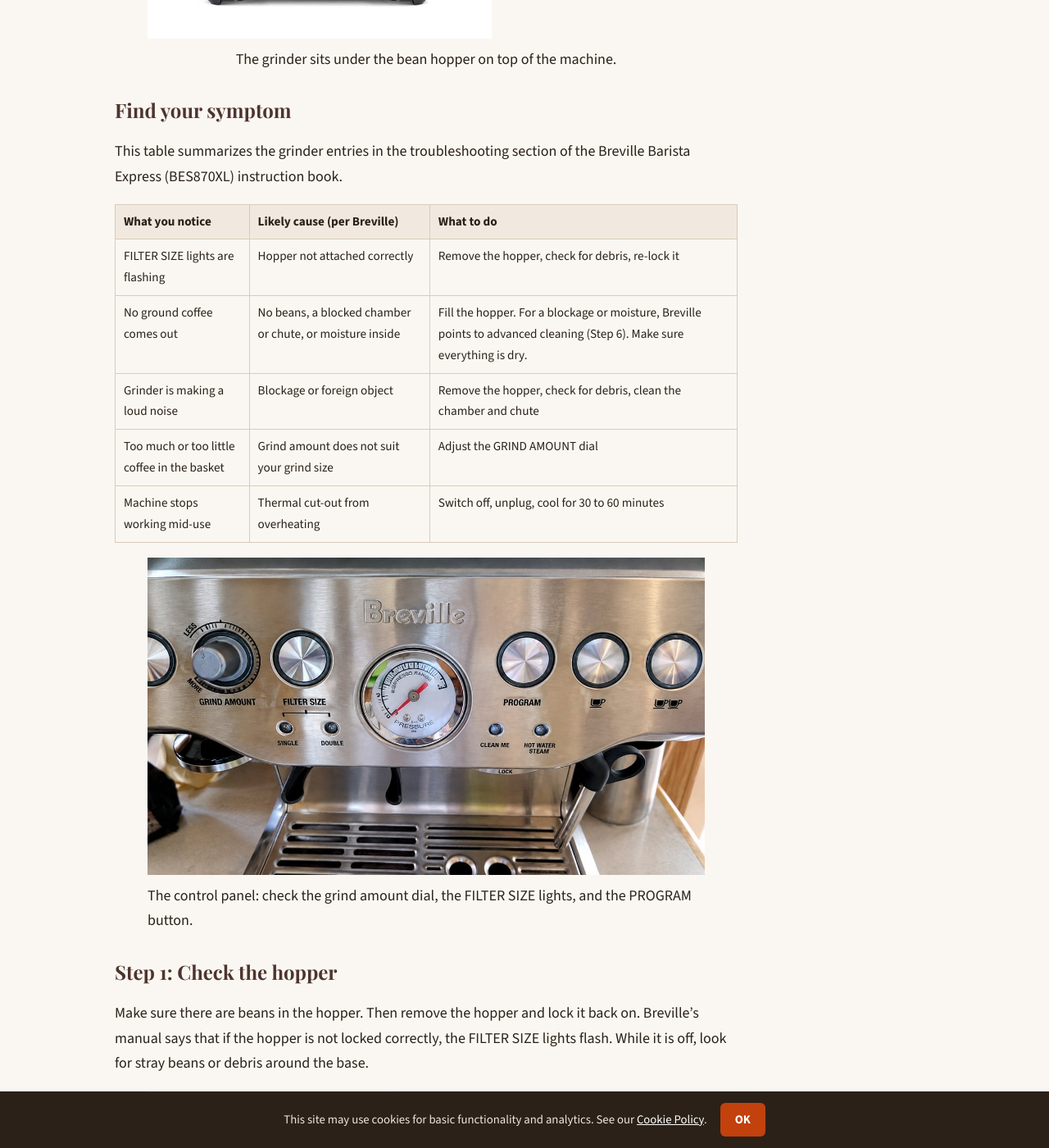
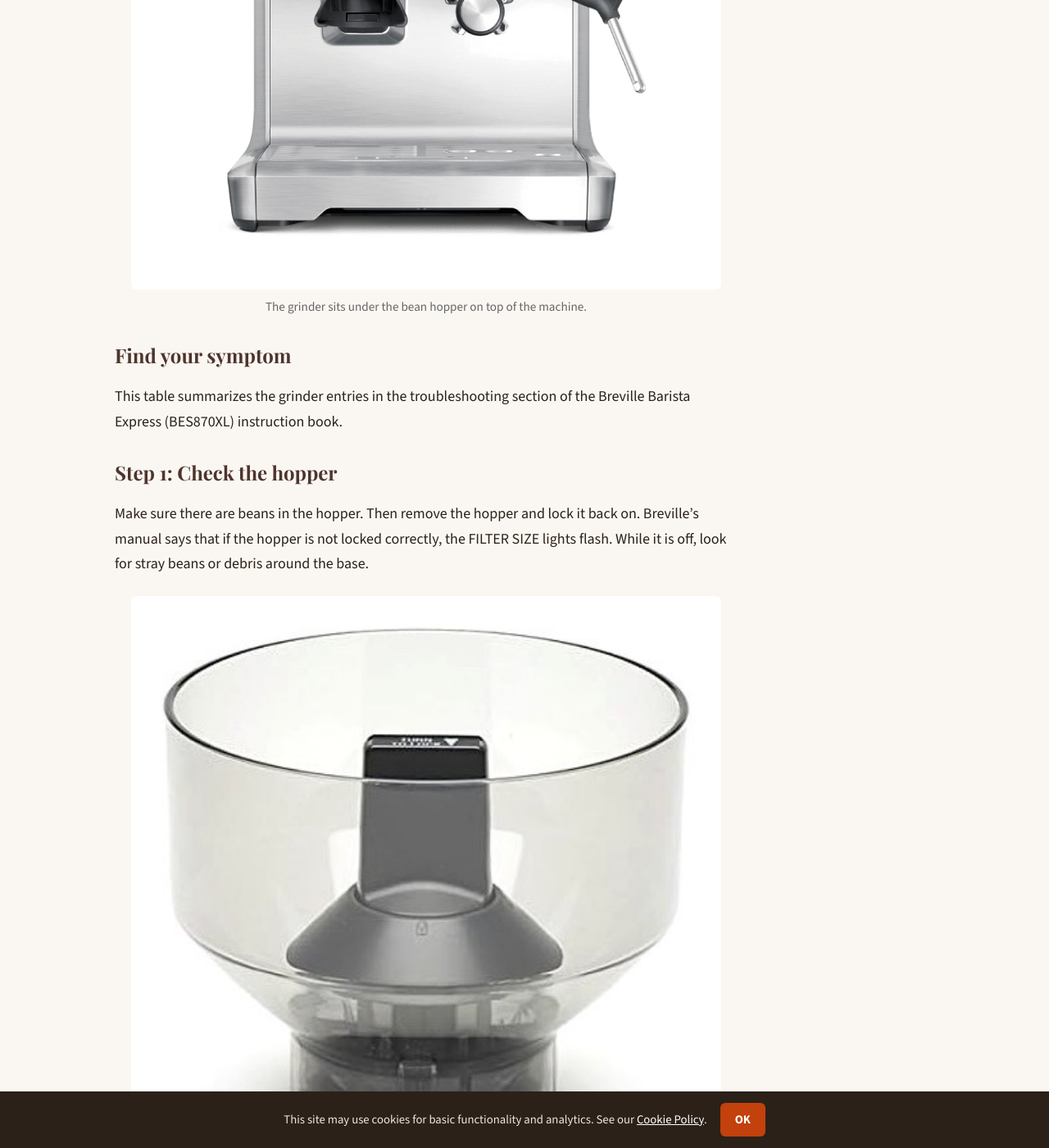
Before and after one commit to CremaCozy-glitch/cremacozy, a Jekyll site: the page built from _posts/2026-09-30-barista-express-grinder-not-working.md, in a window 1280 px wide and 1400 px high, scrolled down 1777 px. Shown: the whole window at 82% size. Built offline with Jekyll 4.4.1, drawn with Linux system fonts in a browser that asks for light colours; some of the changed text lies outside the part shown.

Commit message:
Update 2026-09-30-barista-express-grinder-not-working.md

```diff
--- a/_posts/2026-09-30-barista-express-grinder-not-working.md
+++ b/_posts/2026-09-30-barista-express-grinder-not-working.md
@@ -40,9 +40,9 @@
 - Never run the grinder without the hopper lid in position, and keep fingers and hair away from the hopper.
 
 {% assign img = site.static_files | where: "path", "/photo-machine.jpg" %}{% if img.size > 0 %}
-<figure class="photo">
-  <img src="{{ '/photo-machine.jpg' | relative_url }}" alt="Breville Barista Express espresso machine with the bean hopper on top" loading="lazy" style="max-width:420px;margin-left:auto;margin-right:auto">
-  <figcaption style="text-align:center">The grinder sits under the bean hopper on top of the machine.</figcaption>
+<figure class="article-image">
+  <img src="{{ '/photo-machine.jpg' | relative_url }}" alt="Breville Barista Express espresso machine with the bean hopper on top" loading="lazy">
+  <figcaption>The grinder sits under the bean hopper on top of the machine.</figcaption>
 </figure>
 {% endif %}
 
@@ -50,40 +50,21 @@
 
 This table summarizes the grinder entries in the troubleshooting section of the Breville Barista Express (BES870XL) instruction book.
 
-<div class="table-wrap" markdown="1">
-
-| What you notice | Likely cause (per Breville) | What to do |
-|---|---|---|
-| FILTER SIZE lights are flashing | Hopper not attached correctly | Remove the hopper, check for debris, re-lock it |
-| No ground coffee comes out | No beans, a blocked chamber or chute, or moisture inside | Fill the hopper. For a blockage or moisture, Breville points to advanced cleaning (Step 6). Make sure everything is dry. |
-| Grinder is making a loud noise | Blockage or foreign object | Remove the hopper, check for debris, clean the chamber and chute |
-| Too much or too little coffee in the basket | Grind amount does not suit your grind size | Adjust the GRIND AMOUNT dial |
-| Machine stops working mid-use | Thermal cut-out from overheating | Switch off, unplug, cool for 30 to 60 minutes |
-
-</div>
-
-{% assign img = site.static_files | where: "path", "/photo-panel.jpg" %}{% if img.size > 0 %}
-<figure class="photo">
-  <img src="{{ '/photo-panel.jpg' | relative_url }}" alt="Barista Express control panel showing the GRIND AMOUNT dial, FILTER SIZE lights, and PROGRAM button" loading="lazy">
-  <figcaption>The control panel: check the grind amount dial, the FILTER SIZE lights, and the PROGRAM button.</figcaption>
-</figure>
-{% endif %}
-
 ## Step 1: Check the hopper
 
 Make sure there are beans in the hopper. Then remove the hopper and lock it back on. Breville's manual says that if the hopper is not locked correctly, the FILTER SIZE lights flash. While it is off, look for stray beans or debris around the base.
 
 {% assign img = site.static_files | where: "path", "/photo-hopper.jpg" %}{% if img.size > 0 %}
-<figure class="photo">
-  <img src="{{ '/photo-hopper.jpg' | relative_url }}" alt="Bean hopper removed from the machine" loading="lazy" style="max-width:300px;margin-left:auto;margin-right:auto">
-  <figcaption style="text-align:center">The bean hopper. Take it off, check the area around the base, then lock it back on.</figcaption>
+<figure class="article-image">
+  <img src="{{ '/photo-hopper.jpg' | relative_url }}" alt="Bean hopper removed from the machine" loading="lazy">
+  <figcaption>The bean hopper. Take it off, check the area around the base, then lock it back on.</figcaption>
 </figure>
 {% endif %}
 
-{% assign img = site.static_files | where: "path", "/photo-grind-dial.jpg" %}{% if img.size > 0 %}
-<figure class="photo">
-  <img src="{{ '/photo-grind-dial.jpg' | relative_url }}" alt="Close-up of the GRIND SIZE selector" loading="lazy" style="max-width:300px;margin-left:auto;margin-right:auto">
-  <figcaption style="text-align:center">The GRIND SIZE selector.</figcaption>
+{% assign img = site.static_files | where: "path", "/photo-grind-dial.png" %}{% if img.size > 0 %}
+<figure class="article-image">
+  <img src="{{ '/photo-grind-dial.png' | relative_url }}" alt="Close-up of the GRIND SIZE selector" loading="lazy">
+  <figcaption>The GRIND SIZE selector.</figcaption>
 </figure>
 {% endif %}
 
@@ -102,7 +83,7 @@
 If shot volumes also seem off, the manual suggests resetting to the default settings first by holding the PROGRAM button until the machine beeps three times.
 
 {% assign img = site.static_files | where: "path", "/diagram-grind-settings.svg" %}{% if img.size > 0 %}
-<figure class="photo">
+<figure class="article-image">
   <img src="{{ '/diagram-grind-settings.svg' | relative_url }}" alt="Illustration showing where to start with GRIND SIZE and GRIND AMOUNT settings" loading="lazy">
   <figcaption>Illustration: where to start with GRIND SIZE and GRIND AMOUNT.</figcaption>
 </figure>
@@ -120,9 +101,9 @@
 Follow the illustrated "Cleaning the Conical Burr Grinder" page in <a class="ext" href="https://assets.breville.com/BES870/BES870_USCM_IB_O21.pdf" target="_blank" rel="noopener">Breville's official BES870XL instruction book</a> for the exact orientation. For a wider look at keeping the machine clean, see our [Cleaning & Descaling]({{ '/cleaning-descaling/' | relative_url }}) guides.
 
 {% assign img = site.static_files | where: "path", "/photo-burrs.jpg" %}{% if img.size > 0 %}
-<figure class="photo">
-  <img src="{{ '/photo-burrs.jpg' | relative_url }}" alt="Looking down into the grinder chamber with the burr assembly exposed; ALIGN and LOCK markings visible" loading="lazy" style="max-width:460px;margin-left:auto;margin-right:auto">
-  <figcaption style="text-align:center">Be careful here. The burrs are extremely sharp.</figcaption>
+<figure class="article-image">
+  <img src="{{ '/photo-burrs.jpg' | relative_url }}" alt="Looking down into the grinder chamber with the burr assembly exposed; ALIGN and LOCK markings visible" loading="lazy">
+  <figcaption>Be careful here. The burrs are extremely sharp.</figcaption>
 </figure>
 {% endif %}
 
@@ -161,9 +142,9 @@
 - A few pipe cleaners, which the manual names for unblocking the grinder exit chute (the machine already comes with a cleaning brush): <a href="https://link.amazon/B00LktRSV" rel="sponsored nofollow noopener" target="_blank">Check on Amazon</a>
 </div>
 
-{% assign img = site.static_files | where: "path", "/photo-tools.jpg" %}{% if img.size > 0 %}
-<figure class="photo">
-  <img src="{{ '/photo-tools.jpg' | relative_url }}" alt="Tools used for advanced grinder cleaning: 10mm socket, long-nose pliers and small cleaning tools" loading="lazy">
+{% assign img = site.static_files | where: "path", "/photo-tools.png" %}{% if img.size > 0 %}
+<figure class="article-image">
+  <img src="{{ '/photo-tools.png' | relative_url }}" alt="Tools used for advanced grinder cleaning: 10mm socket, long-nose pliers and small cleaning tools" loading="lazy">
   <figcaption>The tools for the advanced grinder clean.</figcaption>
 </figure>
 {% endif %}
```
